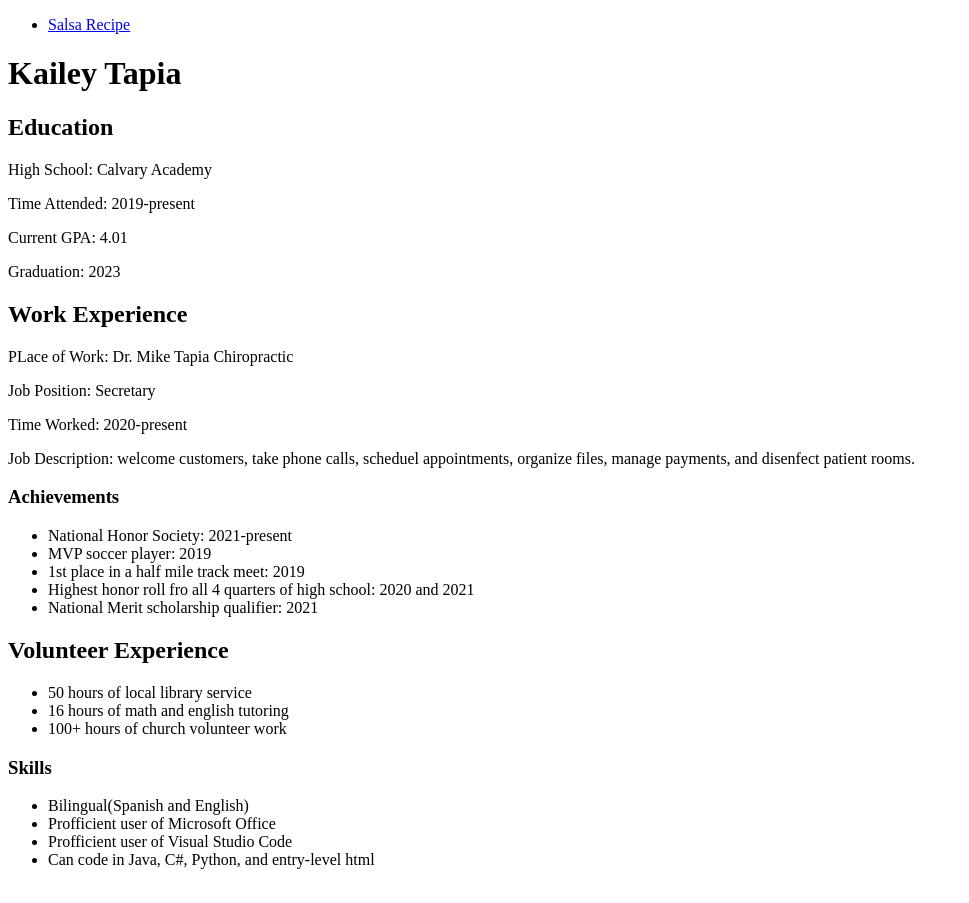
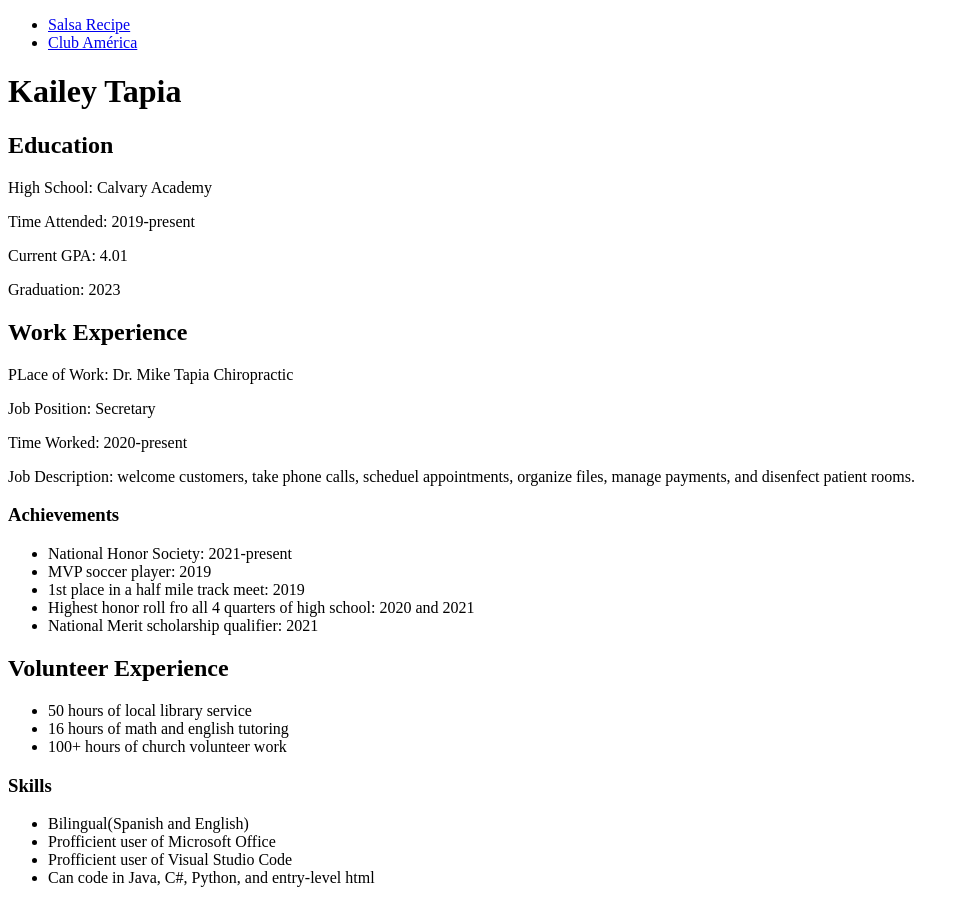
Before and after one commit to KaileyTapia/project_1, a plain HTML site: page index.html in a window 1280 px wide. Shown: the whole page, without its empty margins (0-969 px from the left). Drawn offline with Linux system fonts and the light colour scheme.

Commit message:
linked soccer.html to index.html

```diff
--- a/index.html
+++ b/index.html
@@ -10,6 +10,7 @@
     <nav>
         <ul>
             <li><a href="recipe.html">Salsa Recipe</a></li>
+            <li><a href="soccer.html">Club América</a></li>
         </ul>
     </nav>
     <h1>Kailey Tapia</h1>
```
